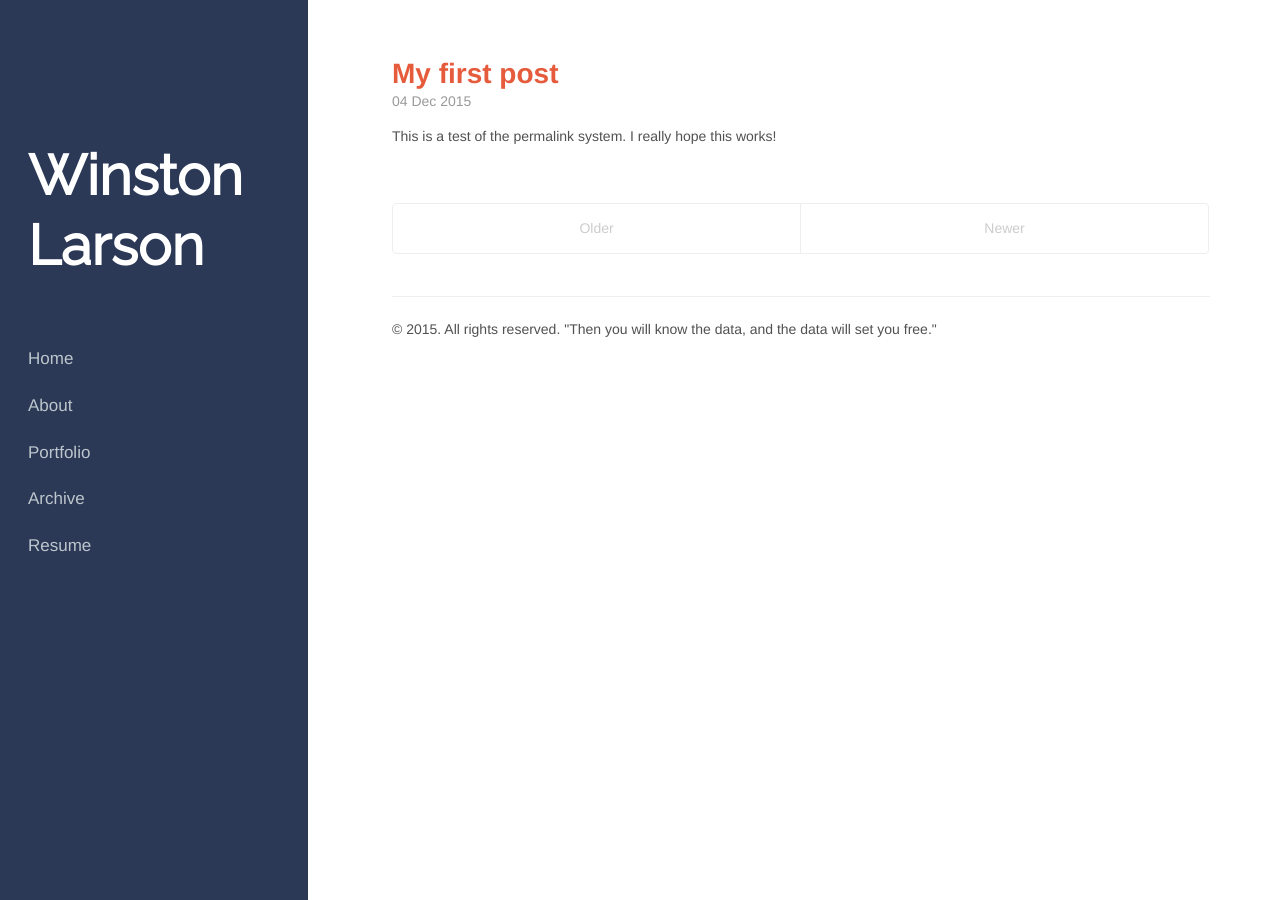
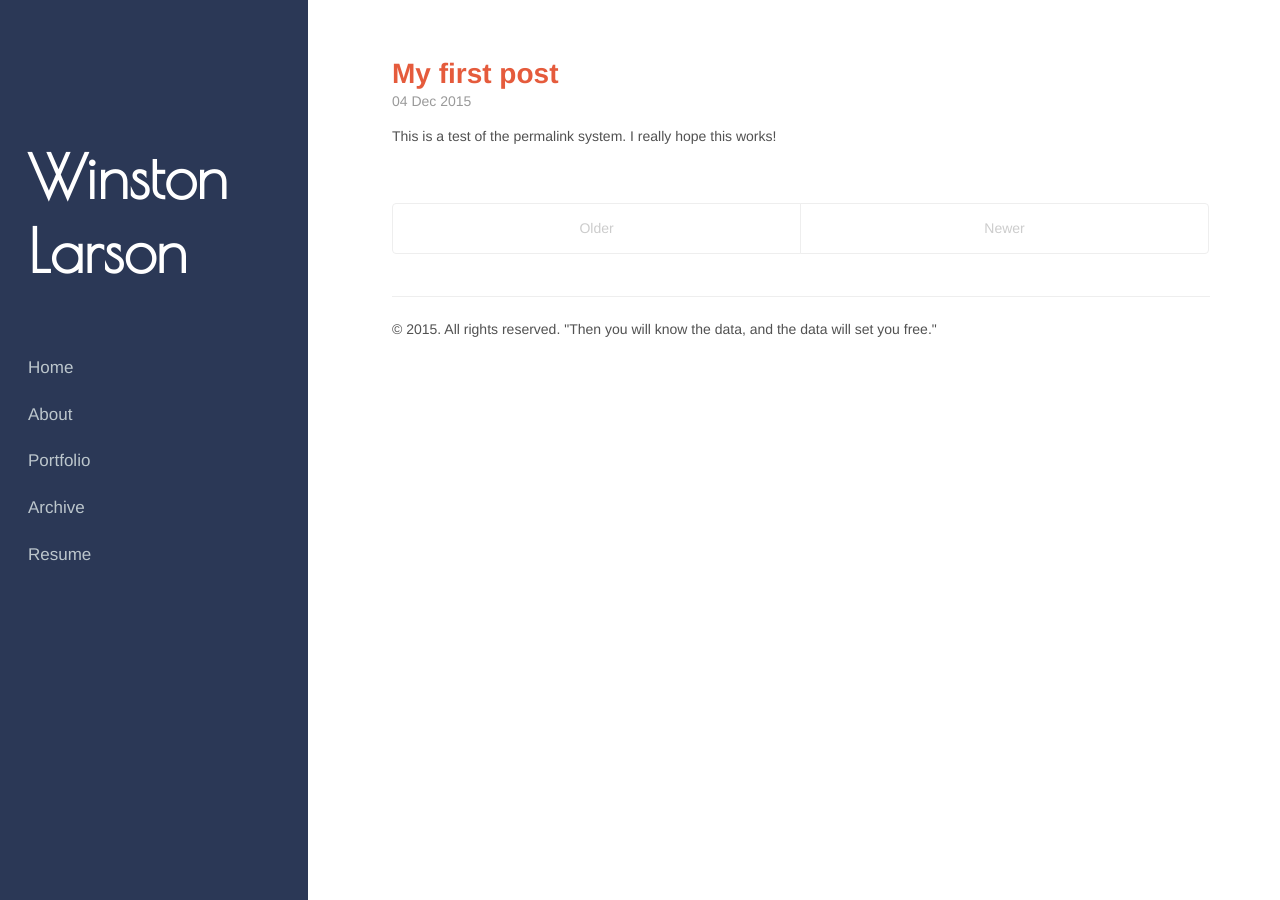
Before and after one commit to winstonlarson/old_website, a Jekyll site: the page built from index.html, in a window 1280 px wide. Built offline with Jekyll 4.4.1, drawn with Linux system fonts in a browser that asks for light colours; some web fonts are replaced; the list of posts is cut into pages by our own code.

Commit message:
updated font

```diff
--- a/_includes/head.html
+++ b/_includes/head.html
@@ -20,7 +20,7 @@
   <link rel="stylesheet" href="{{ site.baseurl }}public/css/hyde.css">
   <!-- <link rel="stylesheet" href="http://fonts.googleapis.com/css?family=PT+Sans:400,400italic,700|Abril+Fatface"> -->
   <link rel="stylesheet" type="text/css" href="//fonts.googleapis.com/css?family=Muli" />
-  <link href='https://fonts.googleapis.com/css?family=Raleway' rel='stylesheet' type='text/css'>
+  <link href='https://fonts.googleapis.com/css?family=Poiret+One' rel='stylesheet' type='text/css'>
 
   <!-- Icons -->
   <link rel="apple-touch-icon-precomposed" sizes="144x144" href="{{ site.baseurl }}public/apple-touch-icon-144-precomposed.png">
--- a/public/css/hyde.css
+++ b/public/css/hyde.css
@@ -84,8 +84,8 @@
 .sidebar-about h1 {
   color: #fff;
   margin-top: 0;
-  font-family: Raleway, Helvetica, Arial, sans-serif;
-  font-size: 4rem;
+  font-family: 'Poiret One', Helvetica, Arial, sans-serif;
+  font-size: 4.25rem;
   text-decoration: none;
 }
 
```
Also changed, not shown: 11 other files.
